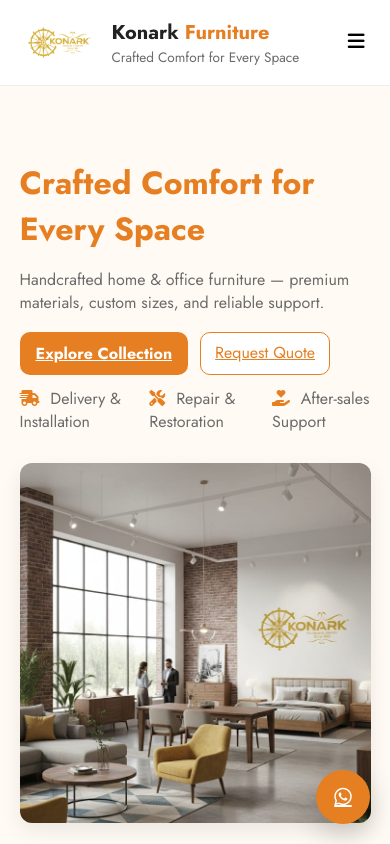
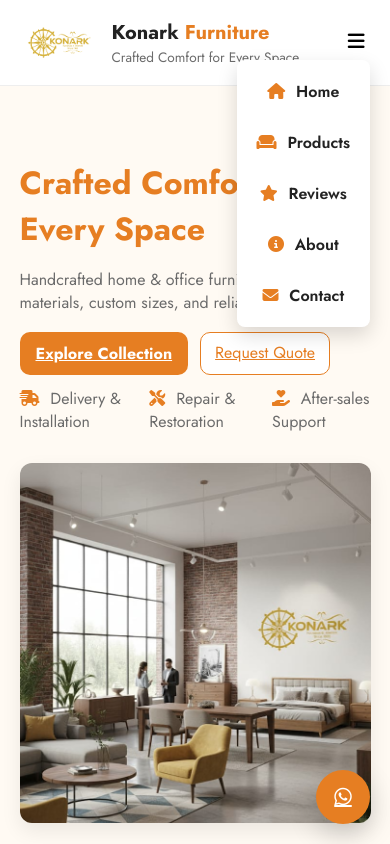
Before and after one commit to Windforce2026/Konark-Furniture, a plain HTML site: page index.html in a window 390 px wide. Both pictures are taken after a click on the button 356 px from the left and 42 px from the top of the page. Shown: the top 844 px of the page. Drawn offline with Linux system fonts and the light colour scheme.

Commit message:
Update style.css

```diff
--- a/style.css
+++ b/style.css
@@ -139,3 +139,20 @@ body{
   .about-grid{grid-template-columns:1fr;}
   .contact-grid{grid-template-columns:1fr;}
 }
+
+/* MOBILE MENU SHOW */
+@media(max-width:1000px){
+  .nav.show {
+    display: flex;
+    flex-direction: column;
+    gap: 12px;
+    background: #fff;
+    position: absolute;
+    top: 60px; /* height of header */
+    right: 20px;
+    padding: 12px;
+    border-radius: 8px;
+    box-shadow: 0 8px 20px rgba(0,0,0,0.15);
+    z-index: 100;
+  }
+}
```
